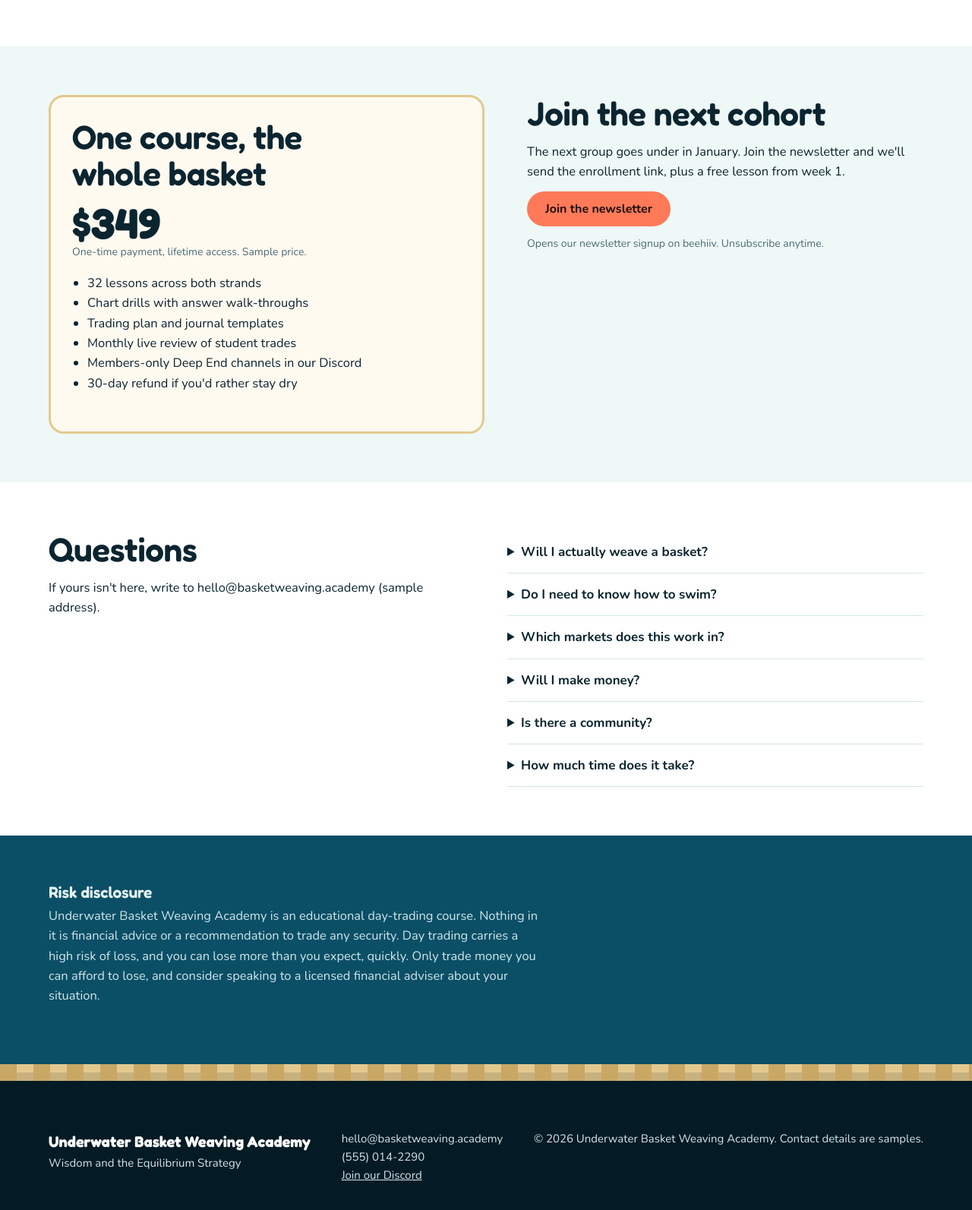
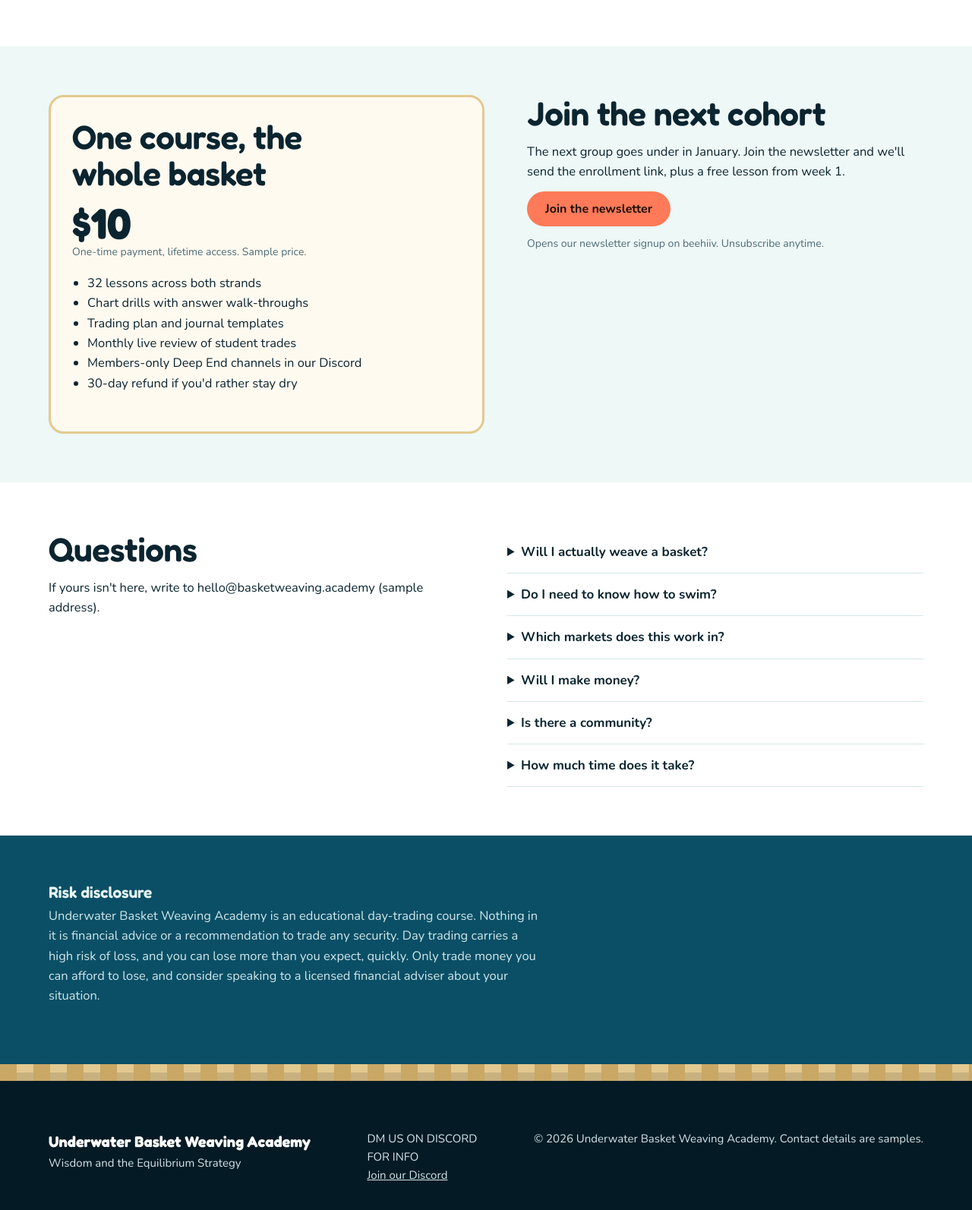
Before and after one commit to electroball/underwaterbasketweavingacademy, a plain HTML site: page index.html in a window 1280 px wide. Shown: the part 4045-5638 px from the top of the page at 76% size. Drawn offline with nearby package versions, Linux system fonts and the light colour scheme.

Commit message:
Update index.html

```diff
--- a/index.html
+++ b/index.html
@@ -198,7 +198,7 @@ footer .wrap{display:flex;flex-wrap:wrap;gap:16px 40px;justify-content:space-bet
   <div class="wrap price">
     <div class="card">
       <h2>One course, the whole basket</h2>
-      <div class="amt">$349</div>
+      <div class="amt">$10</div>
       <p class="note">One-time payment, lifetime access. Sample price.</p>
       <ul>
         <li>32 lessons across both strands</li>
@@ -246,7 +246,7 @@ footer .wrap{display:flex;flex-wrap:wrap;gap:16px 40px;justify-content:space-bet
 <footer class="band">
   <div class="wrap">
     <div><strong style="font-family:Fredoka,sans-serif;font-size:20px;color:#fff">Underwater Basket Weaving Academy</strong><br>Wisdom and the Equilibrium Strategy</div>
-    <div>hello@basketweaving.academy<br>(555) 014-2290<br><a href="https://discord.gg/xQ5Jcj5mXZ">Join our Discord</a></div>
+    <div>DM US ON DISCORD<br>FOR INFO<br><a href="https://discord.gg/xQ5Jcj5mXZ">Join our Discord</a></div>
     <div>© 2026 Underwater Basket Weaving Academy. Contact details are samples.</div>
   </div>
 </footer>
```
